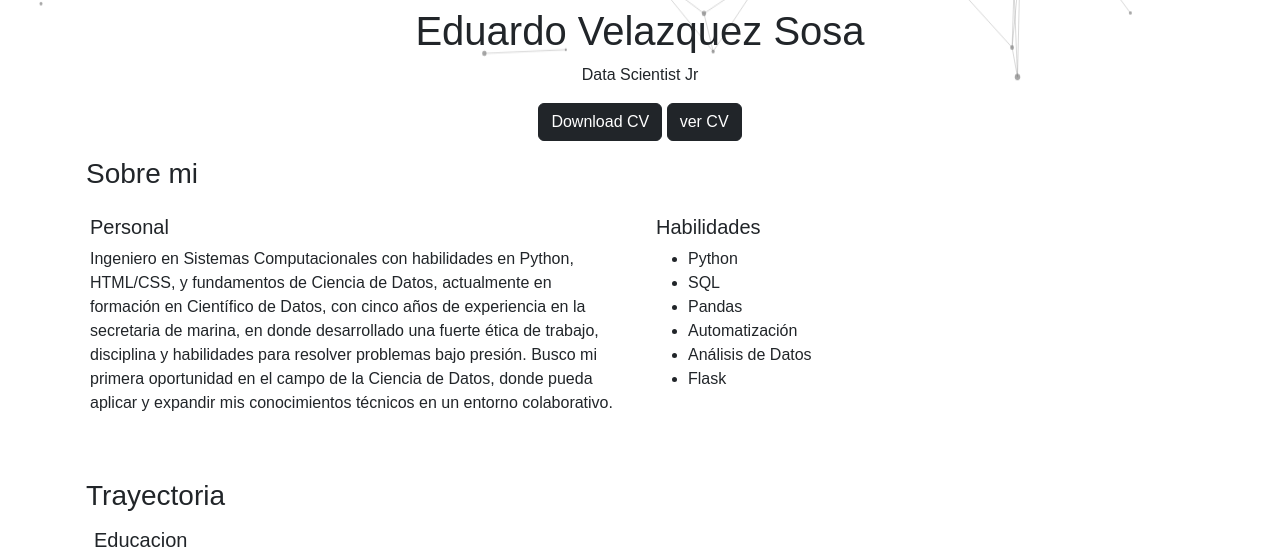
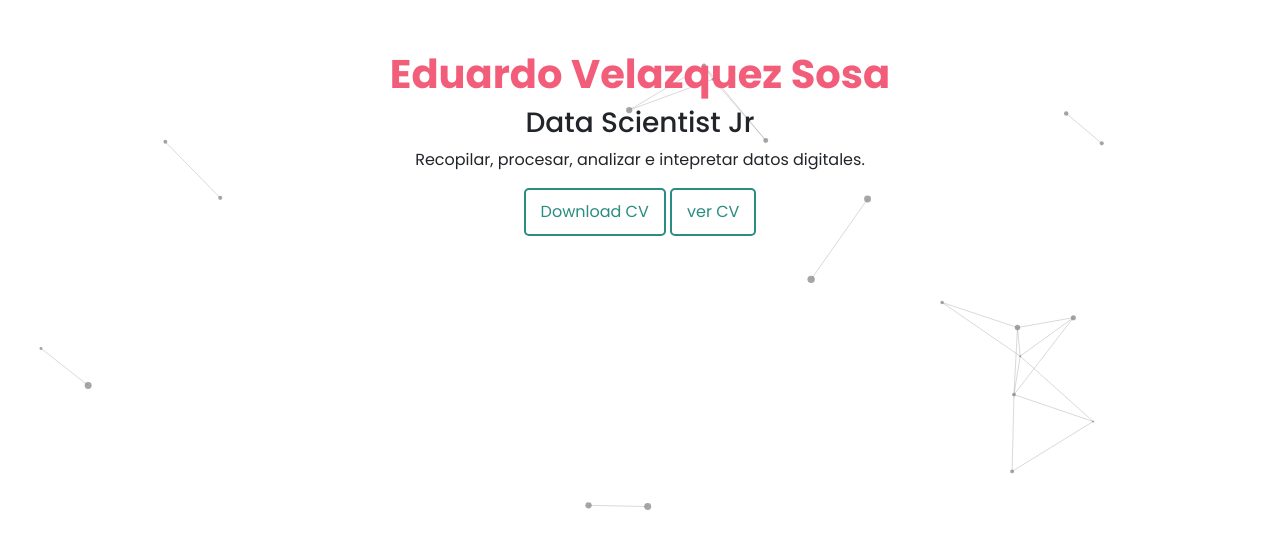
Before and after one commit to GO1T3R/portafolio, a Flask app: page / in a window 1280 px wide. Shown: the part 257-817 px from the top of the page. Run offline with Flask 3, Linux system fonts and the light colour scheme; some web fonts are replaced.

Commit message:
mejorar en el color y en el font

```diff
--- a/app.py
+++ b/app.py
@@ -8,6 +8,7 @@ def home():
     cv_data = {
         'nombre': 'Eduardo Velazquez Sosa',
         'puesto': 'Aspirante a Data Scientist',
+        'foto':'https://png.pngtree.com/thumb_back/fw800/background/20221108/pngtree-traveler-man-enjoying-by-scenic-of-mountains-person-young-scenics-photo-image_40834320.jpg',
         'resumen': 'Ingeniero en Sistemas Computacionales con habilidades en Python, HTML/CSS, y fundamentos de Ciencia de Datos, actualmente en formación en Científico de Datos, con cinco años de experiencia en la secretaria de marina, en donde desarrollado una fuerte ética de trabajo, disciplina y habilidades para resolver problemas bajo presión. Busco mi primera oportunidad en el campo de la Ciencia de Datos, donde pueda aplicar y expandir mis conocimientos técnicos en un entorno colaborativo.',
         'experiencia': [
             {'puesto': 'Militar', 'empresa': 'Marina de México', 'años': '2017-2022'}
--- a/static/css/styles.css
+++ b/static/css/styles.css
@@ -1,4 +1,14 @@
 @import url('https://fonts.googleapis.com/css2?family=Noto+Color+Emoji&family=Poppins:ital,wght@0,100;0,200;0,300;0,400;0,500;0,600;0,700;0,800;0,900;1,100;1,200;1,300;1,400;1,500;1,600;1,700;1,800;1,900&display=swap');
+
+
+:root {
+    --UI-UX-1: #F25E7A;
+    --UI-UX-2: #E2F26B;
+    --UI-UX-3: #B4BF5E;
+    --UI-UX-4: #F2F2F2;
+    --UI-UX-5: #0D0D0D;
+  }
+
 
 html {
     font-family: "Poppins", sans-serif;
@@ -6,32 +16,79 @@ html {
     font-style: normal;
 }
 
+/* inicio datos de cv */
+.jumbotron {
+    height: 700px;
+}
+
+#header {
+    height: 100vh; /* Ocupa toda la altura de la ventana */
+    display: flex;
+    align-items: center; /* Centrar verticalmente */
+    justify-content: center; /* Centrar horizontalmente */
+
+  }
+
+  /* Opcional: Estilo del contenido */
+  #header .content {
+    text-align: center; /* Centrar texto dentro del contenido */
+  }
+
+
 canvas {
     position: absolute;
     top: 0;
     left: 0;
     width: 100%;
-    height: 350px; /* Fijamos altura del canvas */
+    height: 100vh; /* Fijamos altura del canvas normal 350px*/
     z-index: -1; /* Lo enviamos al fondo */
 }
 
 /* Ajustar estilos de body y secciones */
 body {
     margin: 0;
-    font-family: Arial, sans-serif;
+    font-family:  "Poppins", serif;
+}
+
+/* Barra de navegacion */
+
+.navbar {
+    text-align: center;
+}
+
+.navbar-brand {
+    margin-right: auto; /* Alinear la marca a la izquierda */
+    margin-left: auto; /* Centrará si no hay elementos adicionales */
+    font-size: 1.5rem; /* Opcional: Ajustar tamaño de la marca */
+}
+
+.navbar-nav {
+    display: flex;
+    justify-content: center; /* Centra las opciones del menú */
+    width: 100%; /* Asegura que ocupe el ancho completo */
+}
+
+.nav-link {
+    margin: 0 15px; /* Espaciado entre los enlaces */
+    color: #333; /* Color del texto */
+    text-decoration: none;
+}
+
+.nav-link:hover {
+    color: var(--UI-UX-1); /* Cambiar color al pasar el mouse */
 }
 
 
-.navbar {
-    position: sticky;
-    top: 0;
-    z-index: 10;
-}
 
 .col-md-4{
     display: flex;
     align-items: center;
     justify-content: center;
+}
+.row .picture_profile{
+    height: 100%;
+    width: 100%;
+    margin: 10px;
 }
 
 .row img {
@@ -47,3 +104,33 @@ footer {
     align-items: center;
 
 }
+
+/* texto Eduardo Velazquez Sosa */
+.text-color {
+    color: var(--UI-UX-1);
+    font-weight: bold;
+
+}
+/* texto */
+.justify-text {
+    text-align: justify;
+}
+
+
+/* Botones de CV */
+a.btn {
+    color: #2A8C82; /* Color del texto */
+    background-color: transparent; /* Fondo transparente para resaltar el texto */
+    border: 2px solid #2A8C82; /* Borde con el mismo color */
+    padding: 10px 15px;
+    text-decoration: none;
+
+    border-radius: 5px;
+    transition: all 0.3s ease; /* Transición para suavizar los efectos */
+}
+
+a.btn:hover {
+    color: white; /* Cambia el texto a blanco */
+    background-color: #2A8C82; /* Fondo sólido del mismo color */
+    border-color: #2A8C82; /* Asegura que el borde no cambie */
+}
--- a/static/js/script.js
+++ b/static/js/script.js
@@ -11,6 +11,26 @@ const nodes = [];
 const connections = [];
 const nodeCount = 30;
 let mouse = { x: null, y: null };
+
+// Ajustar para pantallas de alta resolución
+function adjustCanvasForHighDPI() {
+    const dpi = window.devicePixelRatio || 1; // Detecta el DPI de la pantalla
+    const computedStyle = getComputedStyle(canvas); // Obtiene el tamaño visual del canvas
+
+    // Mantén el tamaño visual (CSS)
+    const width = parseFloat(computedStyle.getPropertyValue('width'));
+    const height = parseFloat(computedStyle.getPropertyValue('height'));
+
+    // Ajusta la resolución interna
+    canvas.width = width * dpi;
+    canvas.height = height * dpi;
+
+    // Escala el contexto para corregir la proporción de píxeles
+    ctx.scale(dpi, dpi);
+}
+
+// Llamar a la función para ajustar el canvas
+adjustCanvasForHighDPI();
 
 // Crear nodos
 for (let i = 0; i < nodeCount; i++) {
--- a/templates/index.html
+++ b/templates/index.html
@@ -11,17 +11,17 @@
 
 <body>
     <!-- Navbar -->
-    <nav class="navbar navbar-expand-lg navbar-light bg-light fixed-top">
+    <nav class="navbar navbar-expand-lg navbar-light fixed-top" style="background-color: #FFFF">
         <div class="container justify-content-center">
             <a class="navbar-brand" href="#">Eduardo</a>
             <button class="navbar-toggler" type="button" data-bs-toggle="collapse" data-bs-target="#navbarNavAltMarkup"
                 aria-controls="navbarNavAltMarkup" aria-expanded="false" aria-label="Toggle navigation">
                 <span class="navbar-toggler-icon"></span>
             </button>
-            <div class="collapse navbar-collapse" id="navbarNavAltMarkup">
+            <div class="collapse navbar-collapse justify-content-center" id="navbarNavAltMarkup">
                 <div class="navbar-nav">
                     <a class="nav-link" href="#about">Sobre mi</a>
-                    <a class="nav-link" href="#education">Mi trajectoria</a>
+                    <a class="nav-link" href="#education">Mi trayectoria</a>
                     <a class="nav-link" href="#proyectos">Proyectos</a>
                     <a class="nav-link" href="#contact">Contacto</a>
                     <a class="nav-link" href="#header">Mi CV</a>
@@ -30,14 +30,17 @@
         </div>
     </nav>
 
+
     <canvas id="neuralCanvas"></canvas>
 
     <!-- Profile -->
     <div id="header" class="jumbotron text-center">
-        <img src="https://static.vecteezy.com/system/resources/previews/004/274/186/non_2x/person-icon-user-interface-icon-silhouette-of-man-simple-symbol-a-glyph-symbol-in-your-web-site-design-logo-app-ui-webinar-video-chat-ect-vector.jpg"
-            alt="Profile Picture" class="rounded-circle my-2" width="20%" height="20%">
-        <h1>Eduardo Velazquez Sosa</h1>
-        <p>Data Scientist Jr</p>
+        <!-- <img src="https://static.vecteezy.com/system/resources/previews/004/274/186/non_2x/person-icon-user-interface-icon-silhouette-of-man-simple-symbol-a-glyph-symbol-in-your-web-site-design-logo-app-ui-webinar-video-chat-ect-vector.jpg"
+            alt="Profile Picture" class="rounded-circle my-2" width="20%" height="20%"> -->
+        <div class="content">
+            <h1 class="text-color">Eduardo Velazquez Sosa</h1>
+            <h3>Data Scientist Jr</h3>
+            <p>Recopilar, procesar, analizar e intepretar datos digitales.</p>
             <a href="/static/file/cv.pdf" class="btn btn-dark">Download CV</a>
             <a onclick="abrirCV()" class="btn btn-dark">ver CV</a>
             <script>
@@ -47,6 +50,21 @@
                 }
             </script>
         </div>
+    </div>
+
+
+    <section id="about" class="container p-3">
+        <div class="row">
+            <div class="col-md-6 p-3">
+                <img src="{{ cv.foto }}" alt="{{ cv.nombre }}" class="picture_profile">
+            </div>
+            <div class="col-md-6 p-3">
+                <h4>Acerca de mi</h4>
+                <p class="justify-text">{{ cv.resumen}}</p>
+            </div>
+        </div>
+
+    </section>
 
     <!-- about -->
     <section id="about" class="container p-3">
@@ -160,9 +178,8 @@
     <script src="https://cdn.jsdelivr.net/npm/bootstrap@5.0.2/dist/js/bootstrap.min.js"
         integrity="sha384-cVKIPhGWiC2Al4u+LWgxfKTRIcfu0JTxR+EQDz/bgldoEyl4H0zUF0QKbrJ0EcQF"
         crossorigin="anonymous"></script>
+</body>
 
-
-</body>
 <!-- contact -->
 <footer class="bg-light" id="contact">
     <div class="container">
```
Lines whose indentation alone changed are shown as unchanged.
